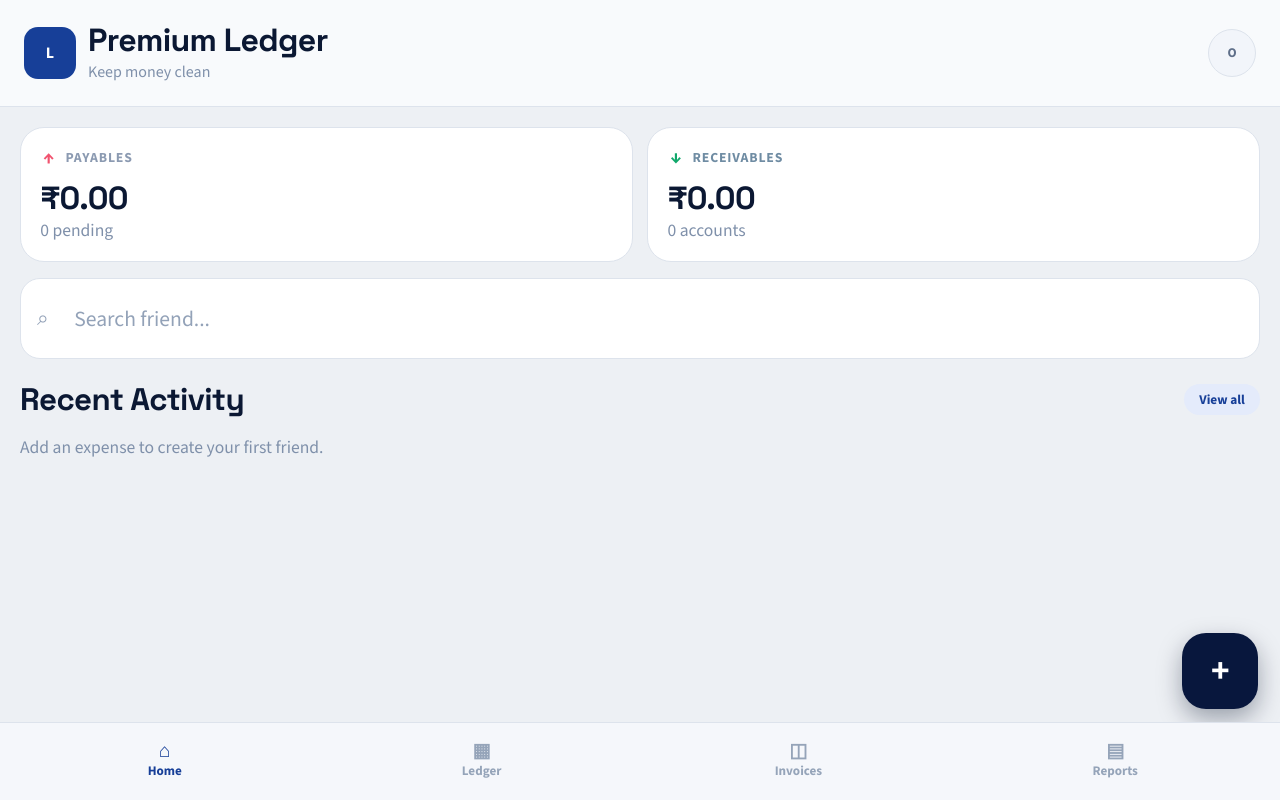
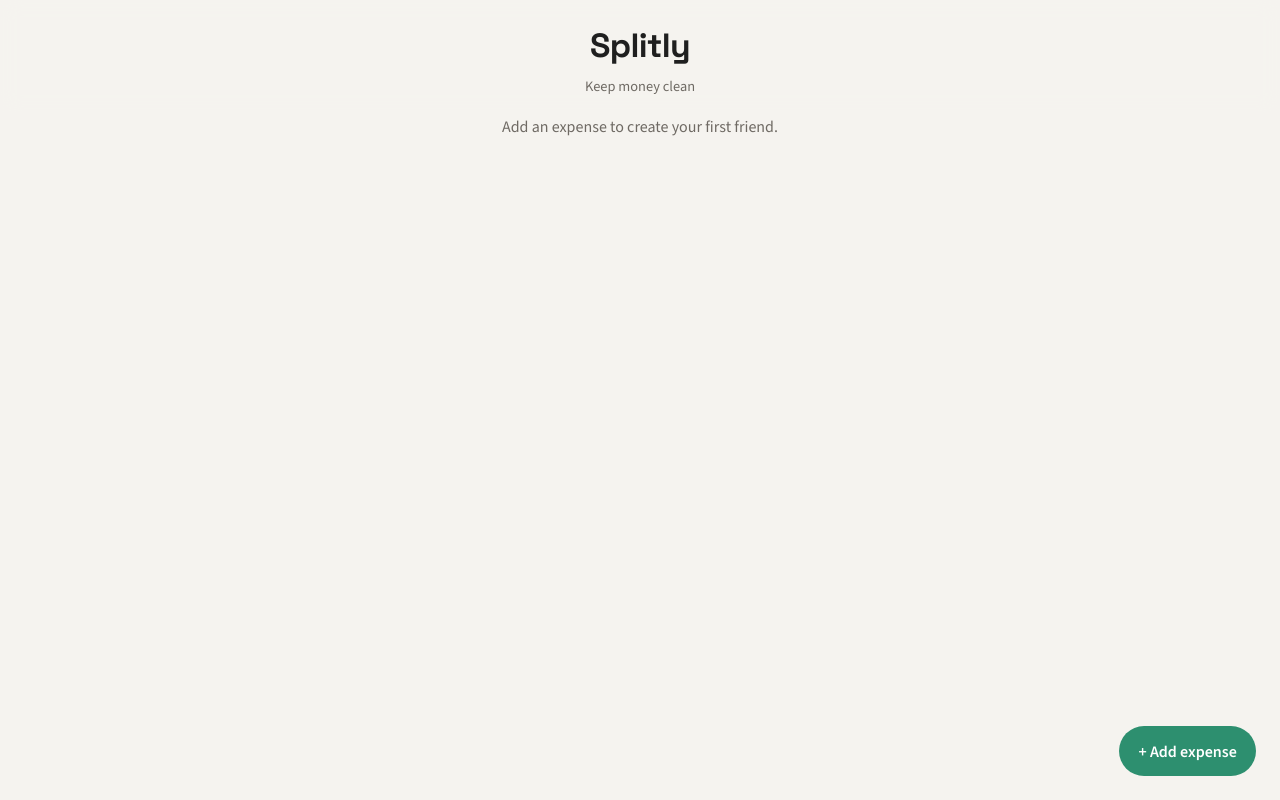
Before and after one commit to ErKrish25/Splitly, a React (Vite) app: page / in a window 1280 px wide. Built offline with nearby package versions, Linux system fonts and the light colour scheme.

Commit message:
Revert "Refine premium ledger theme and add bottom nav"
This reverts commit 6a585c998639e98cc43d2dd16b7833ca91b0b982.

```diff
--- a/src/App.jsx
+++ b/src/App.jsx
@@ -79,7 +79,6 @@
 
   const [selectedFriendId, setSelectedFriendId] = useState(null);
   const [showExpenseForm, setShowExpenseForm] = useState(false);
-  const [searchQuery, setSearchQuery] = useState("");
 
   const [expenseForm, setExpenseForm] = useState({
     description: "",
@@ -136,52 +135,6 @@
       expense.paidBy === selectedFriendId
     );
   }, [data.expenses, selectedFriendId]);
-
-  const friendInsights = useMemo(() => {
-    return data.friends
-      .map((friend) => {
-        const related = data.expenses.filter(
-          (expense) =>
-            expense.paidBy === friend.id || expense.participants.includes(friend.id)
-        );
-        const latest = related.reduce(
-          (latestTime, expense) => Math.max(latestTime, expense.createdAt || 0),
-          0
-        );
-        return {
-          ...friend,
-          balance: friendBalances[friend.id] || 0,
-          latestAt: latest,
-        };
-      })
-      .sort((a, b) => b.latestAt - a.latestAt);
-  }, [data.friends, data.expenses, friendBalances]);
-
-  const filteredFriendInsights = useMemo(() => {
-    const query = searchQuery.trim().toLowerCase();
-    if (!query) return friendInsights;
-    return friendInsights.filter((friend) =>
-      friend.name.toLowerCase().includes(query)
-    );
-  }, [friendInsights, searchQuery]);
-
-  const receivablesTotal = useMemo(
-    () =>
-      friendInsights.reduce(
-        (sum, friend) => sum + (friend.balance > 0 ? friend.balance : 0),
-        0
-      ),
-    [friendInsights]
-  );
-
-  const payablesTotal = useMemo(
-    () =>
-      friendInsights.reduce(
-        (sum, friend) => sum + (friend.balance < 0 ? Math.abs(friend.balance) : 0),
-        0
-      ),
-    [friendInsights]
-  );
 
   const handleAddExpense = (event) => {
     event.preventDefault();
@@ -346,18 +299,6 @@
     return "Shared expense";
   };
 
-  const formatRelativeTime = (timestamp) => {
-    if (!timestamp) return "No activity";
-    const diffMs = Date.now() - timestamp;
-    const diffHours = Math.floor(diffMs / (1000 * 60 * 60));
-    if (diffHours < 1) return "Just now";
-    if (diffHours < 24) return `${diffHours}h ago`;
-    const diffDays = Math.floor(diffHours / 24);
-    if (diffDays < 7) return `${diffDays}d ago`;
-    const diffWeeks = Math.floor(diffDays / 7);
-    return `${diffWeeks}w ago`;
-  };
-
   const handleQuickSettle = (friendId) => {
     const balance = friendBalances[friendId] || 0;
     if (balance === 0) return;
@@ -395,97 +336,31 @@
           </button>
         ) : null}
         <div className="brand">
-          <div className="brand-icon">L</div>
           <div>
-            <h1>Premium Ledger</h1>
+            <h1>Splitly</h1>
             <p>Keep money clean</p>
           </div>
         </div>
-        {!selectedFriend ? <button className="profile-btn">O</button> : null}
       </header>
 
       {!selectedFriend ? (
         <main className="content">
-          <section className="summary-grid">
-            <article className="summary-card">
-              <p className="summary-label">
-                <span className="summary-icon up">↑</span> Payables
-              </p>
-              <h3>{formatMoney(payablesTotal)}</h3>
-              <p className="muted">
-                {
-                  friendInsights.filter((friend) => friend.balance < 0).length
-                }{" "}
-                pending
-              </p>
-            </article>
-            <article className="summary-card">
-              <p className="summary-label positive">
-                <span className="summary-icon down">↓</span> Receivables
-              </p>
-              <h3>{formatMoney(receivablesTotal)}</h3>
-              <p className="muted">
-                {
-                  friendInsights.filter((friend) => friend.balance > 0).length
-                }{" "}
-                accounts
-              </p>
-            </article>
-          </section>
-
-          <section className="search-wrap">
-            <span className="search-icon">⌕</span>
-            <input
-              type="text"
-              placeholder="Search friend..."
-              value={searchQuery}
-              onChange={(event) => setSearchQuery(event.target.value)}
-            />
-          </section>
-
-          <section className="activity-head">
-            <h2>Recent Activity</h2>
-            <button type="button" className="soft-btn">
-              View all
-            </button>
-          </section>
-
           <section className="section">
-            {filteredFriendInsights.length === 0 ? (
+            {data.friends.length === 0 ? (
               <p className="muted">Add an expense to create your first friend.</p>
             ) : (
               <div className="friend-list">
-                {filteredFriendInsights.map((friend) => (
+                {data.friends.map((friend) => (
                   <button
                     key={friend.id}
-                    className="friend-row card-row"
+                    className="friend-row"
                     onClick={() => setSelectedFriendId(friend.id)}
                   >
-                    <div className="friend-main">
-                      <div className="avatar">{friend.name.slice(0, 2).toUpperCase()}</div>
-                      <div>
-                        <h3>{friend.name}</h3>
-                        <p className="muted">{formatRelativeTime(friend.latestAt)}</p>
-                      </div>
+                    <div>
+                      <h3>{friend.name}</h3>
+                      <p className="muted">{renderFriendAmount(friend.id)}</p>
                     </div>
-                    <div className="friend-side">
-                      <strong>{formatMoney(Math.abs(friend.balance))}</strong>
-                      <span
-                        className={`status-pill ${
-                          friend.balance > 0
-                            ? "receive"
-                            : friend.balance < 0
-                            ? "pay"
-                            : "settled"
-                        }`}
-                      >
-                        {friend.balance > 0
-                          ? "RECEIVE"
-                          : friend.balance < 0
-                          ? "PAY"
-                          : "SETTLED"}
-                      </span>
-                    </div>
+                    <span className="chevron">›</span>
                   </button>
                 ))}
               </div>
@@ -561,7 +436,7 @@
       )}
 
       <button className="fab" onClick={() => setShowExpenseForm(true)}>
-        +
+        + Add expense
       </button>
 
       {showExpenseForm && (
@@ -747,25 +622,6 @@
           </form>
         </div>
       )}
-
-      <nav className="bottom-nav">
-        <button className="nav-item active" type="button">
-          <span className="nav-glyph">⌂</span>
-          <span>Home</span>
-        </button>
-        <button className="nav-item" type="button">
-          <span className="nav-glyph">▦</span>
-          <span>Ledger</span>
-        </button>
-        <button className="nav-item" type="button">
-          <span className="nav-glyph">◫</span>
-          <span>Invoices</span>
-        </button>
-        <button className="nav-item" type="button">
-          <span className="nav-glyph">▤</span>
-          <span>Reports</span>
-        </button>
-      </nav>
     </div>
   );
 }
--- a/src/styles.css
+++ b/src/styles.css
@@ -1,16 +1,31 @@
 :root {
   color-scheme: light;
-  --bg: #edf0f4;
-  --surface: #f8fafc;
-  --card: #ffffff;
-  --ink: #0b1833;
-  --muted: #7f90aa;
-  --border: #dde3ec;
-  --accent: #173f98;
-  --accent-soft: #e4ebfb;
-  --success: #11a86b;
-  --danger: #f1536f;
-  --fab: #08173d;
+  --bg: #f5f3ef;
+  --panel: #ffffff;
+  --ink: #1f1f1f;
+  --muted: #6f6a64;
+  --accent: #2d8f6f;
+  --accent-soft: #e7f3ee;
+  --border: #e5e0d9;
+  --shadow: 0 20px 45px rgba(24, 24, 24, 0.12);
+  --danger: #b94b42;
+  --danger-soft: #fbecec;
+}
+
+@media (prefers-color-scheme: dark) {
+  :root {
+    color-scheme: dark;
+    --bg: #11130f;
+    --panel: #1b1f18;
+    --ink: #f5f4f1;
+    --muted: #b3ada5;
+    --accent: #5bd0a4;
+    --accent-soft: #1f3a30;
+    --border: #2b3127;
+    --shadow: 0 20px 45px rgba(0, 0, 0, 0.45);
+    --danger: #f06a5f;
+    --danger-soft: #3a1f1d;
+  }
 }
 
 * {
@@ -30,7 +45,7 @@
 h3,
 h4 {
   font-family: "Space Grotesk", system-ui, sans-serif;
-  margin: 0;
+  margin: 0 0 0.6rem;
   letter-spacing: -0.02em;
 }
 
@@ -51,270 +66,102 @@
 }
 
 .topbar {
-  padding: 1.5rem;
+  padding: 1.5rem 1.75rem 1rem;
+  display: flex;
+  align-items: center;
+  gap: 1rem;
+  position: sticky;
+  top: 0;
+  background: color-mix(in srgb, var(--bg) 92%, transparent);
+  backdrop-filter: blur(10px);
+  z-index: 5;
+  justify-content: center;
+}
+
+.brand {
   display: flex;
   align-items: center;
   gap: 0.9rem;
-  background: var(--surface);
-  border-bottom: 1px solid var(--border);
-  position: sticky;
-  top: 0;
-  z-index: 4;
+  margin: 0 auto;
+  text-align: center;
+}
+
+
+.topbar h1 {
+  font-size: 2.1rem;
+}
+
+.topbar p {
+  color: var(--muted);
+  font-size: 0.9rem;
 }
 
 .back {
   background: transparent;
   border: 1px solid var(--border);
   border-radius: 12px;
-  padding: 0.35rem 0.75rem;
-  font-weight: 700;
-  color: var(--ink);
-}
-
-.brand {
-  display: flex;
-  align-items: center;
-  gap: 0.75rem;
-  flex: 1;
-}
-
-.brand-icon {
-  width: 52px;
-  height: 52px;
-  border-radius: 14px;
-  background: var(--accent);
-  color: #fff;
-  display: grid;
-  place-items: center;
-  font-weight: 700;
-}
-
-.brand h1 {
-  font-size: 2rem;
-  line-height: 1;
-}
-
-.brand p {
-  margin-top: 0.3rem;
-  color: var(--muted);
-  font-size: 1rem;
-}
-
-.profile-btn {
-  width: 48px;
-  height: 48px;
-  border-radius: 999px;
-  border: 1px solid var(--border);
-  background: #f2f5fa;
-  color: #5f6f89;
-  font-weight: 700;
+  padding: 0.4rem 0.8rem;
+  font-weight: 600;
+  position: absolute;
+  left: 1.75rem;
 }
 
 .content {
-  padding: 1.25rem;
+  padding: 0 1.5rem 6rem;
   display: flex;
   flex-direction: column;
-  gap: 1rem;
-}
-
-.summary-grid {
-  display: grid;
-  grid-template-columns: 1fr 1fr;
-  gap: 0.9rem;
-}
-
-.summary-card {
-  background: var(--card);
-  border: 1px solid var(--border);
-  border-radius: 24px;
-  padding: 1.2rem;
-}
-
-.summary-label {
-  color: #8b9ab1;
-  text-transform: uppercase;
-  letter-spacing: 0.06em;
-  font-weight: 700;
-  font-size: 0.86rem;
-  display: inline-flex;
-  align-items: center;
-  gap: 0.45rem;
-}
-
-.summary-label.positive {
-  color: #6f8ca3;
-}
-
-.summary-icon {
-  display: inline-grid;
-  place-items: center;
-  width: 18px;
-  height: 18px;
-  font-size: 1.15rem;
-  font-weight: 800;
-  line-height: 1;
-}
-
-.summary-icon.up {
-  color: var(--danger);
-}
-
-.summary-icon.down {
-  color: var(--success);
-}
-
-.summary-card h3 {
-  margin-top: 0.6rem;
-  font-size: 2rem;
-}
-
-.search-wrap {
-  background: var(--card);
-  border: 1px solid var(--border);
-  border-radius: 20px;
-  padding: 0.8rem 1rem;
-  display: flex;
-  align-items: center;
-  gap: 0.7rem;
-}
-
-.search-icon {
-  color: #93a2b8;
-  font-size: 1.3rem;
-  line-height: 1;
-}
-
-.search-wrap input {
-  width: 100%;
-  border: none;
-  background: transparent;
-  font-size: 1.35rem;
-  color: var(--ink);
-  outline: none;
-}
-
-.search-wrap input::placeholder {
-  color: #93a2b8;
-}
-
-.activity-head {
-  display: flex;
-  align-items: center;
-  justify-content: space-between;
-  margin-top: 0.3rem;
-}
-
-.activity-head h2 {
-  font-size: 1.95rem;
-}
-
-.soft-btn {
-  border: none;
-  background: var(--accent-soft);
-  color: var(--accent);
-  border-radius: 999px;
-  padding: 0.42rem 0.95rem;
-  font-weight: 700;
+  gap: 1.5rem;
 }
 
 .section {
-  padding: 0;
+  padding: 0.25rem 0;
 }
 
 .friend-list {
   display: flex;
   flex-direction: column;
-  gap: 0.9rem;
+  gap: 0.75rem;
+  margin-top: 1.5rem;
+  border-top: 1px solid var(--border);
 }
 
 .friend-row {
-  width: 100%;
+  background: transparent;
   border: none;
+  border-bottom: 1px solid var(--border);
+  padding: 0.9rem 0.2rem;
+  display: flex;
+  justify-content: space-between;
+  align-items: center;
   text-align: left;
   cursor: pointer;
 }
 
-.card-row {
-  background: var(--card);
-  border: 1px solid var(--border);
-  border-radius: 24px;
-  padding: 1rem;
-  display: flex;
-  align-items: center;
-  justify-content: space-between;
-  gap: 0.8rem;
+.friend-row h3 {
+  margin-bottom: 0.2rem;
+  font-size: 1.3rem;
+  font-weight: 700;
 }
 
-.friend-main {
-  display: flex;
-  align-items: center;
-  gap: 0.85rem;
+.friend-row .muted {
+  font-size: 0.9rem;
 }
 
-.avatar {
-  width: 54px;
-  height: 54px;
-  border-radius: 16px;
-  background: #eef3fb;
-  border: 1px solid #d8e2f0;
-  display: grid;
-  place-items: center;
-  color: #4d617f;
-  font-weight: 700;
-  font-size: 1.2rem;
-}
-
-.friend-row h3 {
-  font-size: 1.42rem;
-  line-height: 1.15;
+.chevron {
+  font-size: 1.4rem;
+  color: var(--muted);
 }
 
 .muted {
   color: var(--muted);
-  font-size: 1.1rem;
-}
-
-.friend-side {
-  display: flex;
-  flex-direction: column;
-  align-items: flex-end;
-  gap: 0.3rem;
-}
-
-.friend-side strong {
-  color: var(--accent);
-  font-size: 1.9rem;
-  line-height: 1;
-}
-
-.status-pill {
-  border-radius: 10px;
-  padding: 0.2rem 0.55rem;
-  font-size: 0.82rem;
-  font-weight: 700;
-}
-
-.status-pill.receive {
-  background: #e7edfc;
-  color: var(--accent);
-}
-
-.status-pill.pay {
-  background: #e6f8f0;
-  color: var(--success);
-}
-
-.status-pill.settled {
-  background: #edf1f6;
-  color: #8ca0ba;
 }
 
 .eyebrow {
   text-transform: uppercase;
-  letter-spacing: 0.12em;
-  font-size: 0.72rem;
+  letter-spacing: 0.2em;
+  font-size: 0.7rem;
   color: var(--muted);
-  font-weight: 700;
+  font-weight: 600;
 }
 
 .friend-header {
@@ -322,40 +169,30 @@
   justify-content: space-between;
   align-items: center;
   gap: 1rem;
-  margin-bottom: 0.8rem;
-}
-
-.friend-header h2 {
-  font-size: 2rem;
-  margin-top: 0.3rem;
 }
 
 .friend-actions .ghost[disabled] {
-  opacity: 0.45;
+  opacity: 0.5;
   cursor: not-allowed;
 }
 
 .expense-list {
   list-style: none;
   padding: 0;
-  margin: 0;
+  margin: 1rem 0 0;
   display: flex;
   flex-direction: column;
-  gap: 0.8rem;
+  gap: 1rem;
 }
 
 .expense-item {
   border: 1px solid var(--border);
-  border-radius: 20px;
-  padding: 0.95rem;
-  background: var(--card);
+  border-radius: 16px;
+  padding: 1rem;
+  background: var(--panel);
   display: flex;
   flex-direction: column;
-  gap: 0.65rem;
-}
-
-.expense-item h4 {
-  font-size: 1.2rem;
+  gap: 0.75rem;
 }
 
 .expense-actions {
@@ -365,113 +202,67 @@
   gap: 0.75rem;
 }
 
-.expense-actions strong {
-  font-size: 1.35rem;
-}
-
 .action-buttons {
   display: flex;
-  gap: 0.45rem;
+  gap: 0.5rem;
 }
 
 .ghost {
   background: transparent;
   border: 1px solid var(--border);
-  padding: 0.38rem 0.78rem;
+  padding: 0.4rem 0.8rem;
   border-radius: 10px;
   cursor: pointer;
   color: var(--muted);
-  font-weight: 700;
 }
 
 .ghost.danger {
   color: var(--danger);
-  border-color: #f8ccd5;
+  border-color: var(--danger);
 }
 
 .primary {
   background: var(--accent);
   color: #ffffff;
   border: none;
-  padding: 0.82rem 1.1rem;
+  padding: 0.9rem 1.2rem;
   border-radius: 14px;
   cursor: pointer;
-  font-weight: 700;
-  font-size: 1rem;
+  font-weight: 600;
 }
 
 .fab {
   position: fixed;
-  right: 1.35rem;
-  bottom: 5.7rem;
-  background: var(--fab);
+  right: 1.5rem;
+  bottom: 1.5rem;
+  background: var(--accent);
   color: #fff;
   border: none;
-  width: 76px;
-  height: 76px;
-  border-radius: 24px;
-  font-weight: 700;
-  font-size: 2.2rem;
-  line-height: 1;
-  box-shadow: 0 10px 24px rgba(4, 13, 37, 0.35);
-  display: grid;
-  place-items: center;
-}
-
-.bottom-nav {
-  position: fixed;
-  left: 0;
-  right: 0;
-  bottom: 0;
-  background: #f5f7fb;
-  border-top: 1px solid var(--border);
-  height: 78px;
-  display: grid;
-  grid-template-columns: repeat(4, 1fr);
-  padding: 0.35rem 0.4rem 0.5rem;
-  z-index: 8;
-}
-
-.nav-item {
-  border: none;
-  background: transparent;
-  color: #95a4b9;
-  display: flex;
-  flex-direction: column;
-  align-items: center;
-  justify-content: center;
-  gap: 0.12rem;
-  font-size: 0.82rem;
-  font-weight: 700;
-}
-
-.nav-item.active {
-  color: var(--accent);
-}
-
-.nav-glyph {
-  font-size: 1.2rem;
-  line-height: 1;
+  padding: 0.9rem 1.2rem;
+  border-radius: 999px;
+  font-weight: 600;
+  font-size: 1rem;
+  box-shadow: none;
 }
 
 .sheet {
   position: fixed;
   inset: 0;
-  background: rgba(9, 17, 36, 0.35);
+  background: rgba(16, 16, 16, 0.4);
   display: grid;
   place-items: end center;
   z-index: 10;
 }
 
 .sheet-card {
-  width: min(100%, 560px);
-  background: var(--card);
+  width: min(100%, 520px);
+  background: var(--panel);
   border-radius: 24px 24px 0 0;
-  padding: 1.3rem;
-  box-shadow: 0 -10px 30px rgba(0, 0, 0, 0.2);
+  padding: 1.5rem;
+  box-shadow: var(--shadow);
   display: flex;
   flex-direction: column;
-  gap: 0.9rem;
+  gap: 1rem;
 }
 
 .sheet-header {
@@ -484,18 +275,17 @@
 label {
   display: flex;
   flex-direction: column;
-  gap: 0.35rem;
-  font-size: 0.88rem;
-  color: #798da8;
-  font-weight: 600;
+  gap: 0.4rem;
+  font-size: 0.9rem;
+  color: var(--muted);
 }
 
 input,
 select {
-  padding: 0.76rem 0.9rem;
+  padding: 0.75rem 0.9rem;
   border-radius: 12px;
   border: 1px solid var(--border);
-  background: #fcfdff;
+  background: var(--panel);
   font-size: 1rem;
   color: var(--ink);
 }
@@ -503,7 +293,7 @@
 .split-type {
   display: flex;
   flex-direction: column;
-  gap: 0.45rem;
+  gap: 0.5rem;
 }
 
 .toggle {
@@ -514,84 +304,78 @@
 .toggle button {
   flex: 1;
   border: 1px solid var(--border);
-  background: #f7f9fc;
+  background: var(--panel);
   padding: 0.45rem 0.6rem;
   border-radius: 10px;
   cursor: pointer;
-  font-weight: 700;
-  color: #607391;
 }
 
 .toggle button.active {
   background: var(--accent-soft);
-  border-color: #cad8f5;
+  border-color: var(--accent);
   color: var(--accent);
 }
 
 .pill-grid {
   display: flex;
   flex-wrap: wrap;
-  gap: 0.45rem;
+  gap: 0.5rem;
 }
 
 .pill {
   border: 1px solid var(--border);
-  background: #f7f9fc;
-  padding: 0.34rem 0.7rem;
+  background: var(--panel);
+  padding: 0.4rem 0.8rem;
   border-radius: 999px;
   cursor: pointer;
-  font-size: 0.84rem;
+  font-size: 0.85rem;
 }
 
 .pill.active {
   background: var(--accent-soft);
-  border-color: #cad8f5;
+  border-color: var(--accent);
   color: var(--accent);
 }
 
 .custom-grid {
   display: grid;
   grid-template-columns: repeat(2, minmax(120px, 1fr));
-  gap: 0.7rem;
+  gap: 0.75rem;
 }
 
 .custom-field {
   display: flex;
   flex-direction: column;
-  gap: 0.25rem;
-  font-size: 0.84rem;
+  gap: 0.3rem;
+  font-size: 0.85rem;
 }
 
 .error {
-  color: #c83753;
-  background: #ffe7ec;
+  color: var(--danger);
+  background: var(--danger-soft);
   border-radius: 10px;
-  padding: 0.5rem 0.7rem;
+  padding: 0.5rem 0.75rem;
   font-size: 0.9rem;
 }
 
-@media (max-width: 560px) {
-  .summary-grid {
-    grid-template-columns: 1fr;
+@media (min-width: 900px) {
+  .content {
+    max-width: 720px;
+    margin: 0 auto;
   }
+}
 
-  .activity-head h2 {
-    font-size: 1.7rem;
-  }
-
-  .friend-side strong {
-    font-size: 1.55rem;
-  }
-
+@media (max-width: 540px) {
   .expense-actions {
     flex-direction: column;
     align-items: flex-start;
   }
 
-  .fab {
-    width: 66px;
-    height: 66px;
-    font-size: 2rem;
-    right: 1rem;
+  .action-buttons {
+    width: 100%;
+  }
+
+  .action-buttons .ghost {
+    flex: 1;
   }
 }
```
